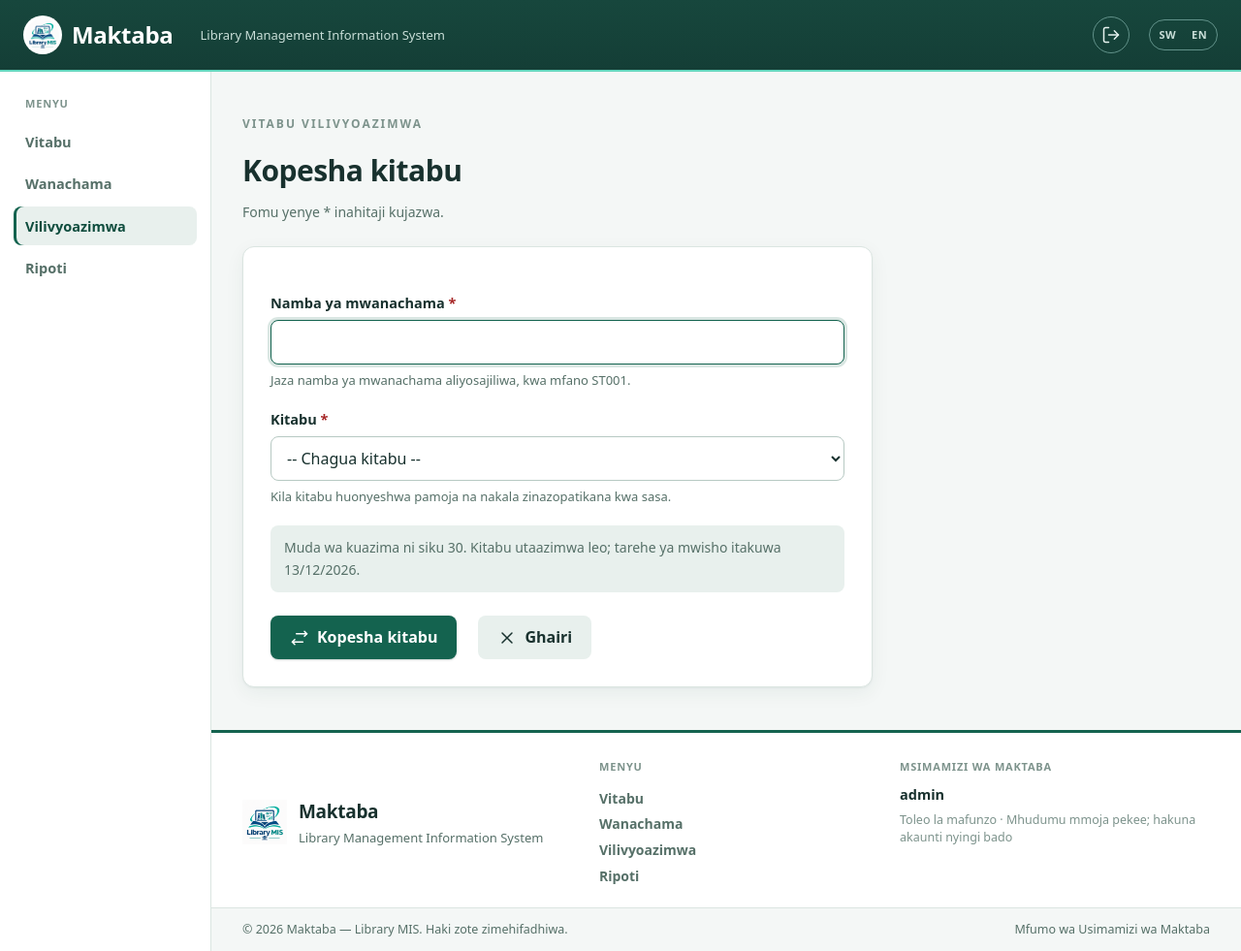
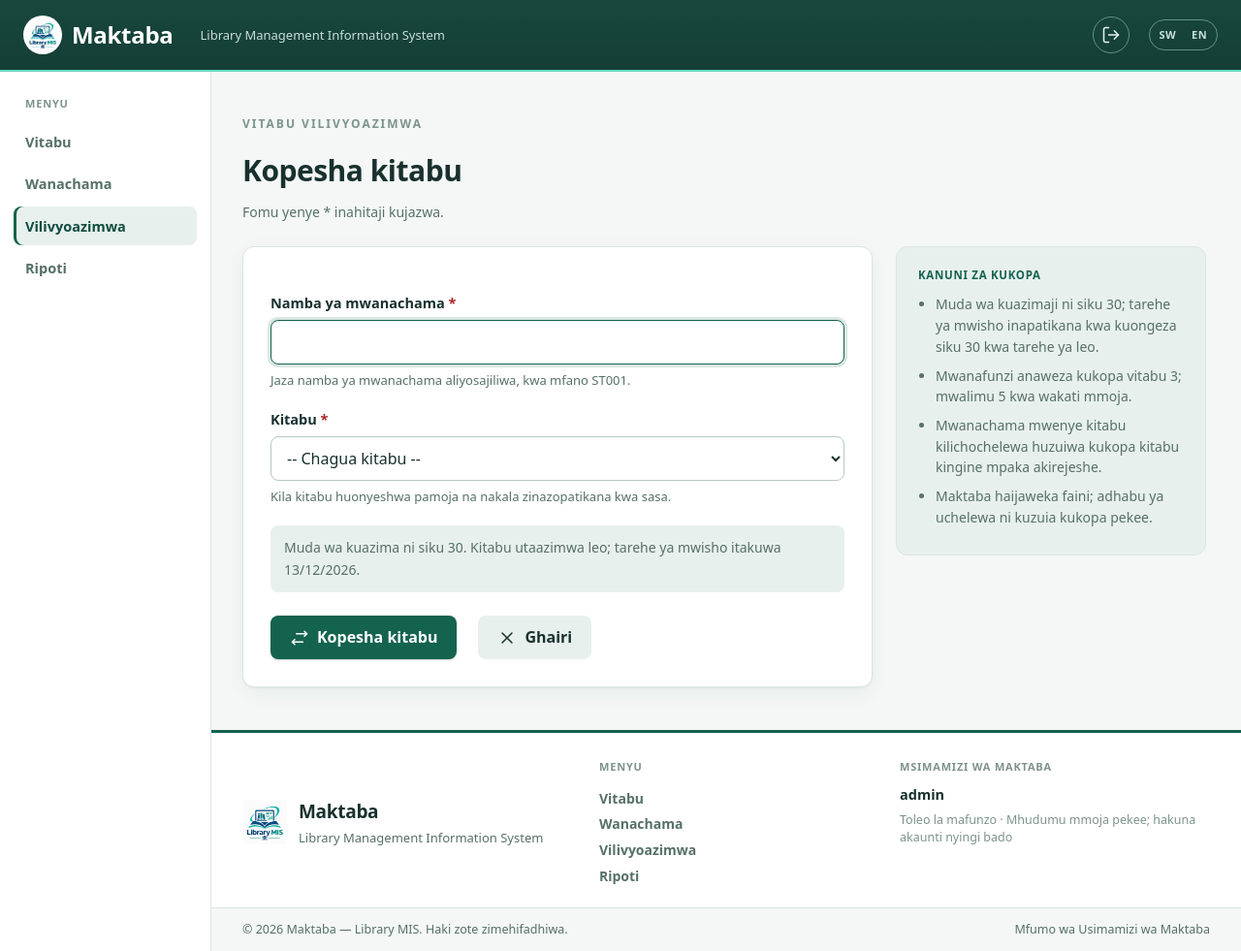
Before and after one commit to abalha/Simple-library-, a Flask app: page /loans/new in a window 1280 px wide. Shown: the whole page at 97% size. Run offline with Flask 3, Linux system fonts and the light colour scheme; the visitor is signed in with stand-in values (Sample User, id 1); data that the repository does not hold is empty.

Commit message:
Fomu: layout miwili na paneli ya kanuni kando
Fomu ilikuwa imegandamaa upande wa kushoto na kuacha nafasi kubwa upande wa kulia.
Sasa ukurasa wa fomu una kifungu kizima kimepangwa kati (max 1010px) chenye fomu
(650px) kushoto na paneli ya kanuni (320px) kulia: kanuni za kitabu, kanuni za
uanachama na kanuni za kukopa, zilizo zinazotoka nafasi ya kushoto.

Kwenye skrini chini ya 1080px paneli huanguka chini ya fomu.

```diff
--- a/i18n.py
+++ b/i18n.py
@@ -193,6 +193,21 @@ ENGLISH = {
     "Kila kitabu huonyeshwa pamoja na nakala zinazopatikana kwa sasa.": "Each book is shown with the copies available right now.",
     "Hakuna nakala zilizobaki kwa kitabu hiki.": "No copies left for this book.",
     "Kitabu utaazimwa leo; tarehe ya mwisho itakuwa {due}.": "The book will be lent today; the due date will be {due}.",
+    # Paneli ya kanuni kando ya fomu
+    "Kanuni za kitabu": "Book rules",
+    "Kanuni za uanachama": "Membership rules",
+    "Kanuni za kukopa": "Borrowing rules",
+    "Jina, mwandishi na aina: hadi herufi 150 kila moja.": "Title, author and category: up to 150 characters each.",
+    "Mwaka wa kuchapishwa: kati ya 1 na {year}.": "Publication year: between 1 and {year}.",
+    "Idadi ya nakala ni nakala zote za kitabu hiki; zinazopatikana zinachungwa na mikopo inayoendelea.": "The number of copies is the total the library holds; the available ones are reduced by the loans still out.",
+    "Kitabu chenye historia ya mikopo hakiwezi kufutwa.": "A book with borrowing history cannot be deleted.",
+    "Namba ya mwanachama ni ya kipekee; ST001 na st001 ni mwanachama mmoja.": "Member numbers are unique; ST001 and st001 are the same member.",
+    "Mwanafunzi anaweza kukopa vitabu {student}; mwalimu {teacher} kwa wakati mmoja.": "A student may borrow {student} books; a teacher {teacher} at a time.",
+    "Mwanachama si hai hawezi kukopa, lakini bado anaweza kurejesha vitabu alizokopa.": "An inactive member cannot borrow, but can still return the books they have.",
+    "Hakuna kufuta mwanachama; badala yake hali inabadilishwa kuwa \"Haifanyi kazi\".": "Members are never deleted; their status is changed to \"Inactive\" instead.",
+    "Muda wa kuazimaji ni siku {days}; tarehe ya mwisho inapatikana kwa kuongeza siku {days} kwa tarehe ya leo.": "The loan period is {days} days; the due date is today's date plus {days} days.",
+    "Mwanachama mwenye kitabu kilichochelewa huzuiwa kukopa kitabu kingine mpaka akirejeshe.": "A member with an overdue book may not borrow another until they return it.",
+    "Maktaba haijaweka faini; adhabu ya uchelewa ni kuzuia kukopa pekee.": "The library sets no fines; the penalty for overdue books is borrowing restriction only.",
 }
 
 
--- a/static/style.css
+++ b/static/style.css
@@ -350,6 +350,49 @@ select[aria-invalid='true'] {
   display: grid;
   grid-template-columns: repeat(auto-fit, minmax(190px, 1fr));
   gap: 0 20px;
+}
+/* Fomu upande wa kushoto, kanuni upande wa kulia — inatumia nafasi ya widescreen */
+.form-page {
+  max-width: 1010px;
+  margin-inline: auto;
+}
+.form-layout {
+  display: grid;
+  grid-template-columns: minmax(0, 650px) minmax(0, 320px);
+  gap: 24px;
+  align-items: start;
+}
+.form-main {
+  min-width: 0;
+}
+.guidance {
+  margin-top: 24px;
+  padding: 20px 22px;
+  background: var(--wash);
+  border: 1px solid var(--line);
+  border-radius: var(--radius-l);
+  font-size: 14px;
+  color: var(--ink-soft);
+}
+.guidance-title {
+  margin: 0 0 10px;
+  font-size: 11.5px;
+  font-weight: 700;
+  letter-spacing: 0.7px;
+  text-transform: uppercase;
+  color: var(--brand);
+}
+.guidance ul {
+  margin: 0;
+  padding-left: 18px;
+}
+.guidance li {
+  margin: 8px 0;
+}
+@media (max-width: 1080px) {
+  .form-layout {
+    grid-template-columns: minmax(0, 1fr);
+  }
 }
 .errors-title {
   margin: 0;
--- a/templates/_form.html
+++ b/templates/_form.html
@@ -1,4 +1,15 @@
 {# Mwongo wa fomu: maeneo ya lebo, maelezo ya kusaidia na hitilafu zinazohusika na kila field. #}
+{% macro guidance(title, items) %}
+  <aside class="guidance">
+    <p class="guidance-title">{{ t(title) }}</p>
+    <ul>
+      {% for item in items %}
+        <li>{{ item }}</li>
+      {% endfor %}
+    </ul>
+  </aside>
+{% endmacro %}
+
 {% macro error_summary(errors) %}
   {% if errors %}
     <div class="errors" role="alert" tabindex="-1" id="error-summary">
--- a/templates/loan_form.html
+++ b/templates/loan_form.html
@@ -1,11 +1,11 @@
 {% extends 'base.html' %}
 {% from '_icons.html' import icon %}
-{% from '_form.html' import error_summary, text_field, select_field with context %}
+{% from '_form.html' import error_summary, guidance, text_field, select_field with context %}
 {% block eyebrow %}{{ t('VITABU VILIVYOAZIMWA') }}{% endblock %}
 {% block content %}
+<div class="form-page">
 <h1>{{ t('Kopesha kitabu') }}</h1>
 <p class="form-intro">{{ t('Fomu yenye * inahitaji kujazwa.') }}</p>
-{{ error_summary(errors) }}
 {% set book_options = [] %}
 {% for book in books %}
   {% set label = book.title ~ ' — ' ~ t('nakala') ~ ' ' ~ book.available ~ ' ' ~ t('zinazopatikana') %}
@@ -14,6 +14,9 @@
   {% endif %}
   {% set _ = book_options.append((book.id|string, label, book.available <= 0 and book.id|string != values.get('book_id'))) %}
 {% endfor %}
+<div class="form-layout">
+  <div class="form-main">
+    {{ error_summary(errors) }}
     <form class="card form" method="post">
       <input type="hidden" name="csrf_token" value="{{ session.csrf_token }}">
 
@@ -41,4 +44,13 @@
         >
       </div>
     </form>
+  </div>
+  {{ guidance('Kanuni za kukopa', [
+    t('Muda wa kuazimaji ni siku {days}; tarehe ya mwisho inapatikana kwa kuongeza siku {days} kwa tarehe ya leo.').format(days=loan_days),
+    t('Mwanafunzi anaweza kukopa vitabu {student}; mwalimu {teacher} kwa wakati mmoja.').format(student=student_quota, teacher=teacher_quota),
+    t('Mwanachama mwenye kitabu kilichochelewa huzuiwa kukopa kitabu kingine mpaka akirejeshe.'),
+    t('Maktaba haijaweka faini; adhabu ya uchelewa ni kuzuia kukopa pekee.')
+  ]) }}
+</div>
+</div>
 {% endblock %}
```
Also changed, not shown: PROGRESS.md (+3 -0 lines), templates/form.html (+13 -1 lines), templates/member_form.html (+14 -2 lines), README.md. Lines whose indentation alone changed are shown as unchanged.
